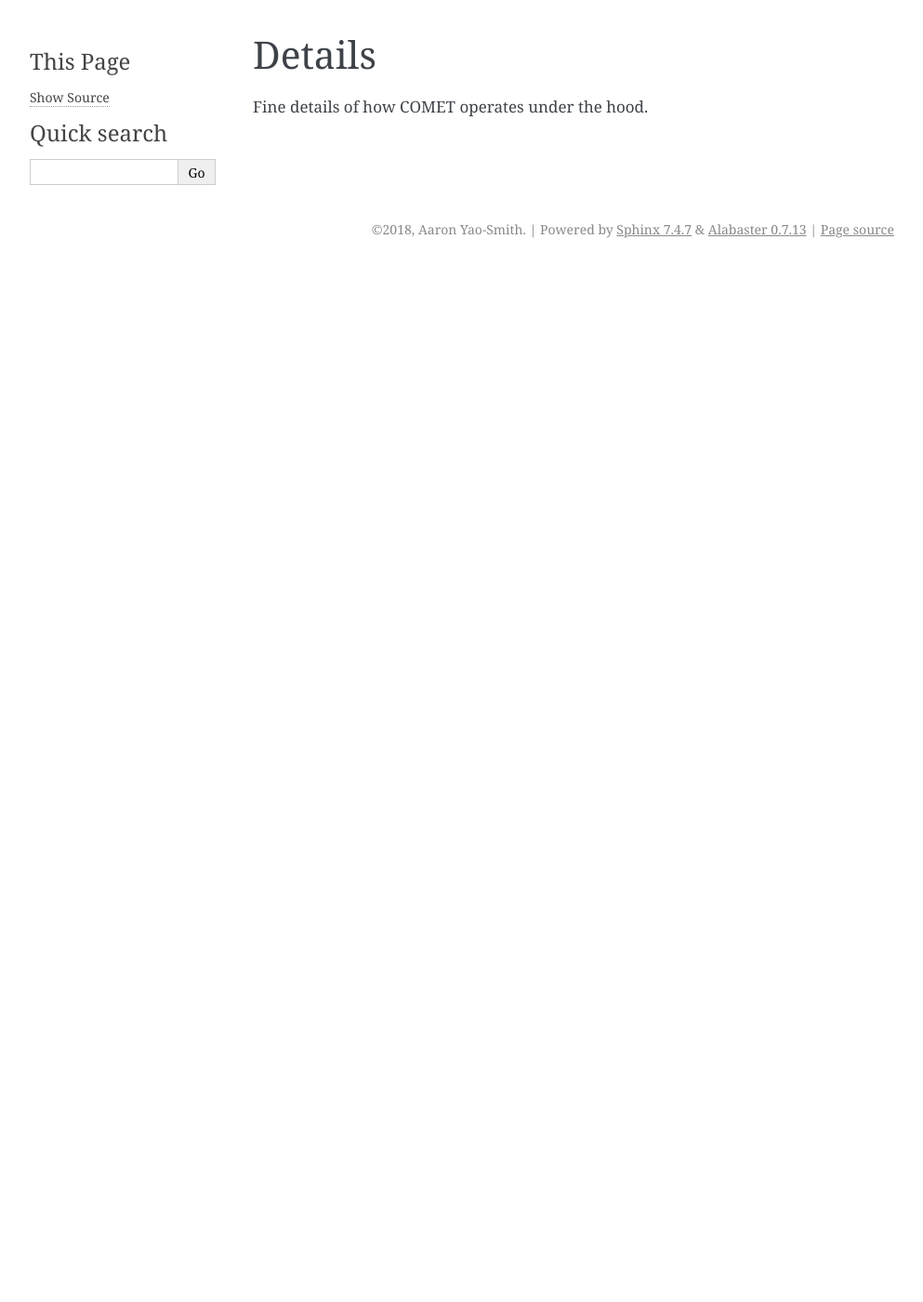
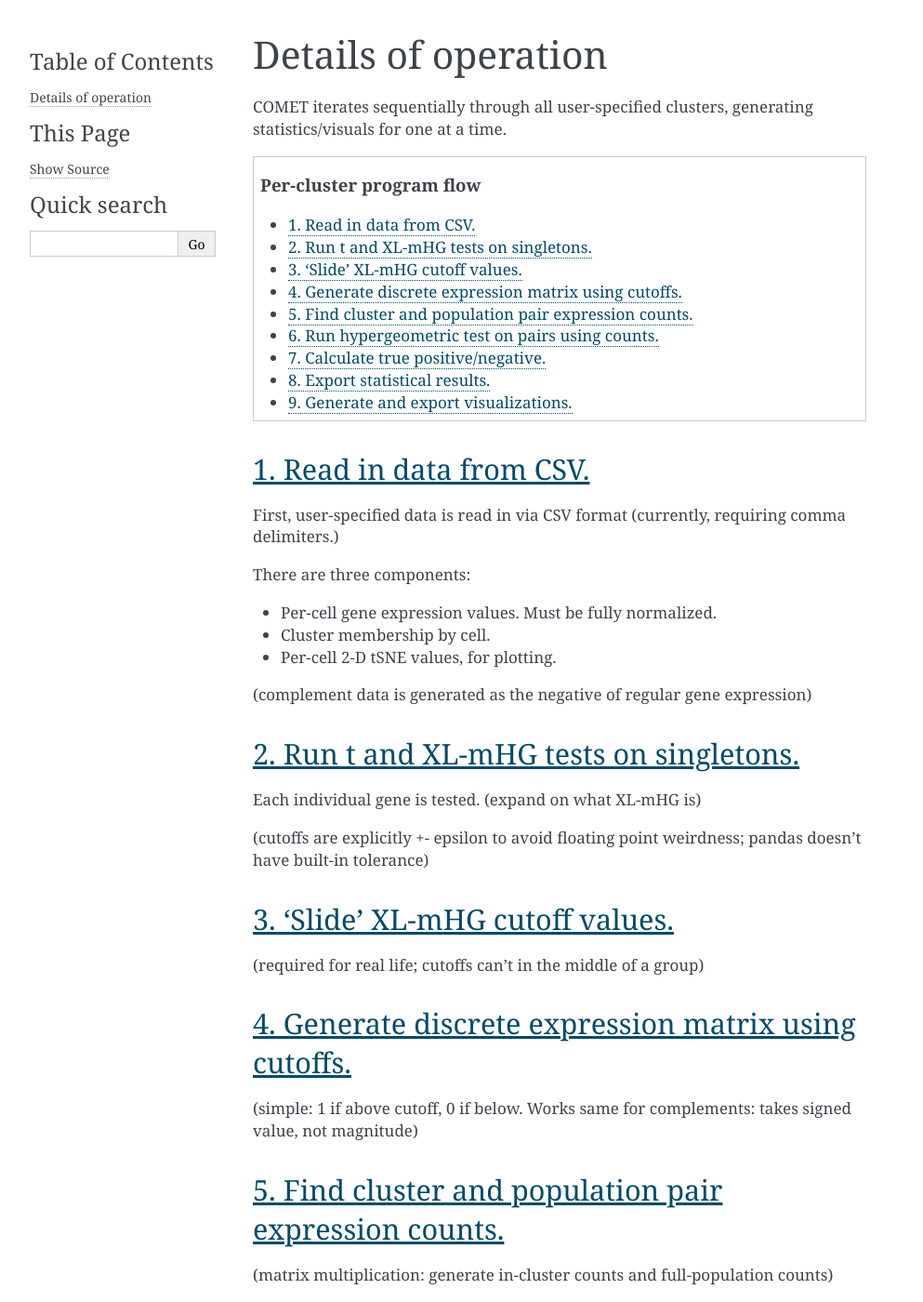
Before and after one commit to aaronyaosmith/comet-prototype, a Sphinx documentation site: the page built from docs/source/details.rst, in a window 1280 px wide and 1400 px high. Shown: the whole window at 93% size, without its empty margins (148-1141 px from the left). Built offline with Sphinx 7.4.7, drawn with Linux system fonts in a browser that asks for light colours; the version number is read from the project's files by our own code; some of the changed text lies outside the part shown.

```diff
--- a/docs/source/api.rst
+++ b/docs/source/api.rst
@@ -1,7 +1,7 @@
-API
-=====
+API reference
+================
 
-Internal documentation.
+At the moment, these functions are designed for internal use only.
 
 .. toctree::
    :maxdepth: 2
--- a/docs/source/background.rst
+++ b/docs/source/background.rst
@@ -3,4 +3,8 @@ Background
 
 Context for COMET usage.
 
+(why use COMET? because it's better than everything else on the market! also it has better results)
+
+(what is a hypergeometric test?)
+
 .. toctree::
--- a/docs/source/details.rst
+++ b/docs/source/details.rst
@@ -1,6 +1,68 @@
-Details
-=========
+:tocdepth: 1
 
-Fine details of how COMET operates under the hood.
+Details of operation
+=====================
+
+COMET iterates sequentially through all user-specified clusters, generating statistics/visuals for one at a time.
+
+.. contents:: Per-cluster program flow
+   :local:
+
+1. Read in data from CSV.
+------------------------------
+
+First, user-specified data is read in via CSV format (currently, requiring comma delimiters.)
+
+There are three components:
+
+* Per-cell gene expression values. Must be fully normalized.
+* Cluster membership by cell.
+* Per-cell 2-D tSNE values, for plotting.
+
+(complement data is generated as the negative of regular gene expression)
+
+2. Run t and XL-mHG tests on singletons.
+------------------------------------------
+
+Each individual gene is tested. (expand on what XL-mHG is)
+
+(cutoffs are explicitly +- epsilon to avoid floating point weirdness; pandas doesn't have built-in tolerance)
+
+
+3. 'Slide' XL-mHG cutoff values.
+-----------------------------------
+
+(required for real life; cutoffs can't in the middle of a group)
+
+
+4. Generate discrete expression matrix using cutoffs.
+------------------------------------------------------
+
+(simple: 1 if above cutoff, 0 if below. Works same for complements: takes signed value, not magnitude)
+
+5. Find cluster and population pair expression counts.
+--------------------------------------------------------
+
+(matrix multiplication: generate in-cluster counts and full-population counts)
+
+6. Run hypergeometric test on pairs using counts.
+----------------------------------------------------
+
+('survival function')
+
+7. Calculate true positive/negative.
+-------------------------------------
+
+(based on matrix multiplication results for pairs)
+
+8. Export statistical results.
+---------------------------------
+
+(to CSV: explain each column)
+
+9. Generate and export visualizations.
+-----------------------------------------
+
+(explain each visual)
 
 .. toctree::
--- a/docs/source/index.rst
+++ b/docs/source/index.rst
@@ -75,6 +75,7 @@ Find us on Github_!
 
 .. toctree::
    :maxdepth: 2
+   :hidden:
 
    quickstart
    usage
--- a/docs/source/usage.rst
+++ b/docs/source/usage.rst
@@ -3,4 +3,6 @@ Usage
 
 Instructions for usage of COMET.
 
+(CSV format, CLI flags)
+
 .. toctree::
```
Also changed, not shown: docs/source/quickstart.rst (+8 -1 lines).
